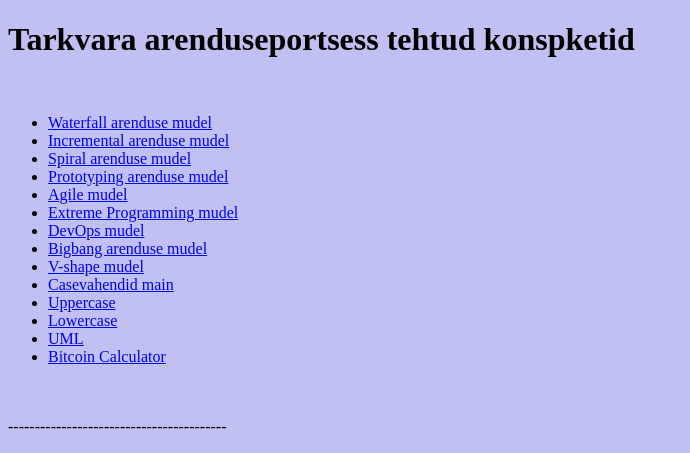
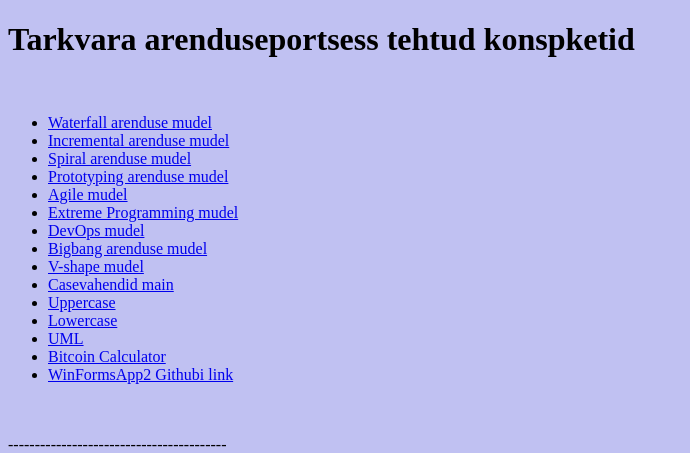
Before and after one commit to JelenaPenkina/TARge24, a plain HTML site: page index.html in a window 1280 px wide. Shown: the top 453 px of the page, without its empty margins (0-690 px from the left). Drawn offline with Linux system fonts and the light colour scheme.

Commit message:
Update index.html
Lisatud WinFormsApp2 Githubi link

```diff
--- a/index.html
+++ b/index.html
@@ -23,6 +23,7 @@
     <li><a href="Casevahendid/lowercase.html"> Lowercase </a></li>
     <li><a href= "Casevahendid/UML_Diagrammid"> UML </a></li>
     <li><a href="Casevahendid/Bitcoin_Calculator/BitcoinMain.html"> Bitcoin Calculator </a></li>
+    <li><a href= "https://github.com/JelenaPenkina/WinFormsApp2/commit/47bb0c7277ca37859f6052a4ca1e7609e639e387"> WinFormsApp2 Githubi link </a></li>
 
 
    </ul>
```
